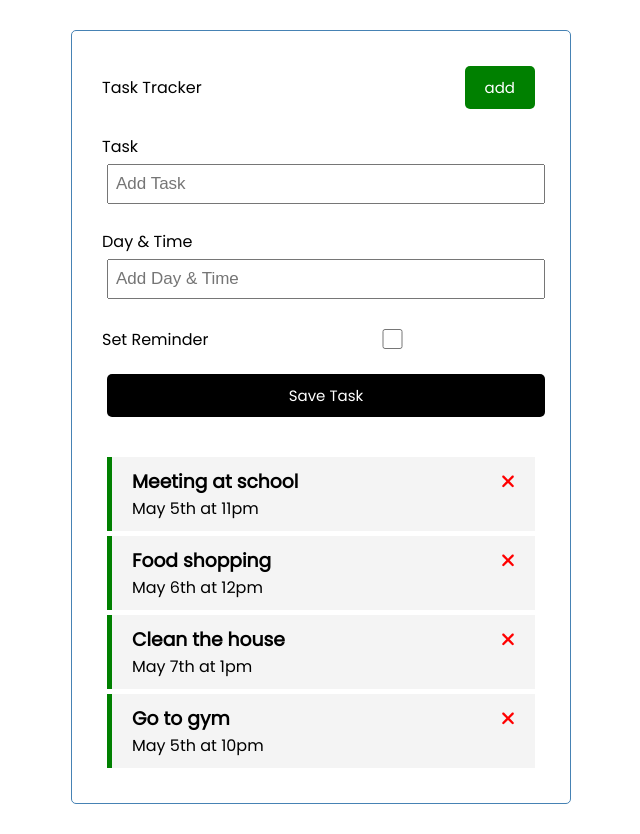
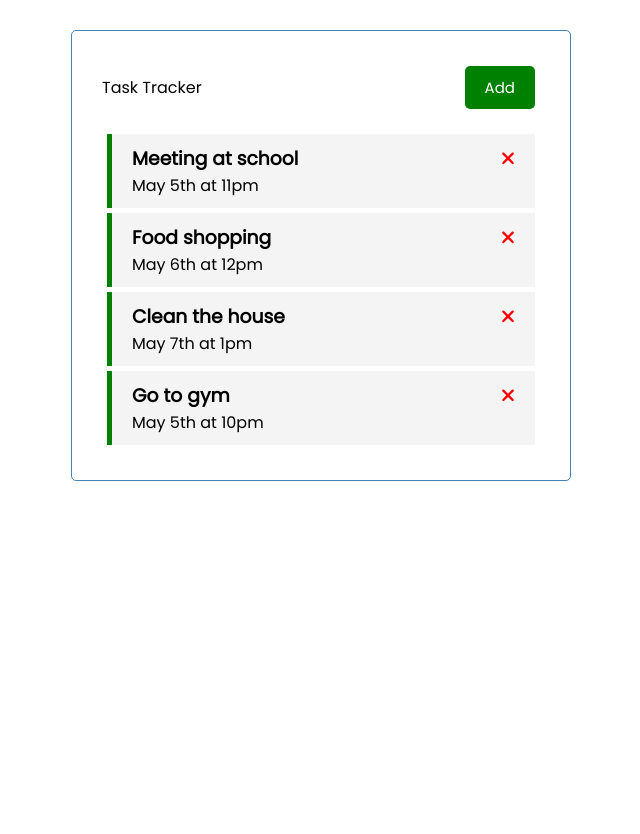
Before and after one commit to FelixTwoli/Tasks-manager-, an Angular app: page / in a window 1280 px wide. Shown: the whole page, without its empty margins (319-959 px from the left). After the commit the page ends 800 px from the top, so only its background shows below. Built offline with nearby package versions, Linux system fonts and the light colour scheme; data requests are answered from the project's data file.

Commit message:
Implement show add task functionality

```diff
--- a/src/app/components/add-task/add-task.component.html
+++ b/src/app/components/add-task/add-task.component.html
@@ -1,4 +1,4 @@
-<form class="add-form" (ngSubmit)="onSubmit()">
+<form *ngIf="showAddTask" class="add-form" (ngSubmit)="onSubmit()">
   <div class="form-control">
     <label for="text">Task</label>
     <input type="text" id="text" placeholder="Add Task" name="text" [(ngModel)]="text" />
--- a/src/app/components/add-task/add-task.component.ts
+++ b/src/app/components/add-task/add-task.component.ts
@@ -1,5 +1,8 @@
+import { InterfaceService } from './../../services/interface.service';
 import { Component, OnInit, Output, EventEmitter } from '@angular/core';
+import { Subscription } from 'rxjs';
 import { Task } from '../../Task';
+
 
 @Component({
   selector: 'app-add-task',
@@ -11,10 +14,14 @@ export class AddTaskComponent implements OnInit{
   text!: string;
   day!: string;
   reminder: boolean = false;
+  showAddTask!: boolean;
+  subscription!: Subscription;
 
 
 
-  constructor() { }
+  constructor( private interfaceService: InterfaceService) {
+    this.subscription = this.interfaceService.onToggle().subscribe((value) => (this.showAddTask = value));
+  }
 
   ngOnInit(): void {}
 
--- a/src/app/components/header/header.component.html
+++ b/src/app/components/header/header.component.html
@@ -1,7 +1,7 @@
 <header>
   {{ title }}
   <app-button
-  color="green"
-  text="add"
+  color="{{showAddTask ? 'red' : 'green'}}"
+  text="{{showAddTask ? 'Close' : 'Add'}}"
   (btnClick)="toggleAddTask()"></app-button>
 </header>
--- a/src/app/components/header/header.component.ts
+++ b/src/app/components/header/header.component.ts
@@ -1,4 +1,7 @@
+import { InterfaceService } from './../../services/interface.service';
 import { Component, OnInit } from '@angular/core';
+
+import { Subscription } from 'rxjs';
 
 @Component({
   selector: 'app-header',
@@ -6,13 +9,20 @@ import { Component, OnInit } from '@angular/core';
   styleUrls: ['./header.component.css']
 })
 export class HeaderComponent implements OnInit{
-  title: string = 'Task Tracker'
-  ngOnInit(): void {}
+  title: string = 'Task Tracker';
+  showAddTask!: boolean;
+  subscription!: Subscription;
 
-  constructor() {}
+  ngOnInit(): void {
+
+  }
+
+  constructor( private interfaceService: InterfaceService ) {
+    this.subscription = this.interfaceService.onToggle().subscribe((value) => this.showAddTask = value);
+  }
 
   toggleAddTask() {
-    console.log('toggle')
+    this.interfaceService.toggleAddTask();
   }
 
 }
--- /dev/null
+++ b/src/app/services/interface.service.ts
@@ -0,0 +1,22 @@
+import { Injectable } from '@angular/core';
+import { Observable, Subject } from 'rxjs';
+
+@Injectable({
+  providedIn: 'root'
+})
+export class InterfaceService {
+  private showAddTask: boolean = false;
+  private subject = new Subject<any>();
+
+  constructor() { }
+
+  toggleAddTask(): void {
+    console.log('toggleAddTask() called');
+    this.showAddTask = !this.showAddTask;
+    this.subject.next(this.showAddTask);
+  }
+
+  onToggle(): Observable<any> {
+    return this.subject.asObservable();
+  }
+}
```
Also changed, not shown: src/app/components/button/button.component.html (+6 -2 lines), 1 other file (tests, documents, lock files or other folders).
